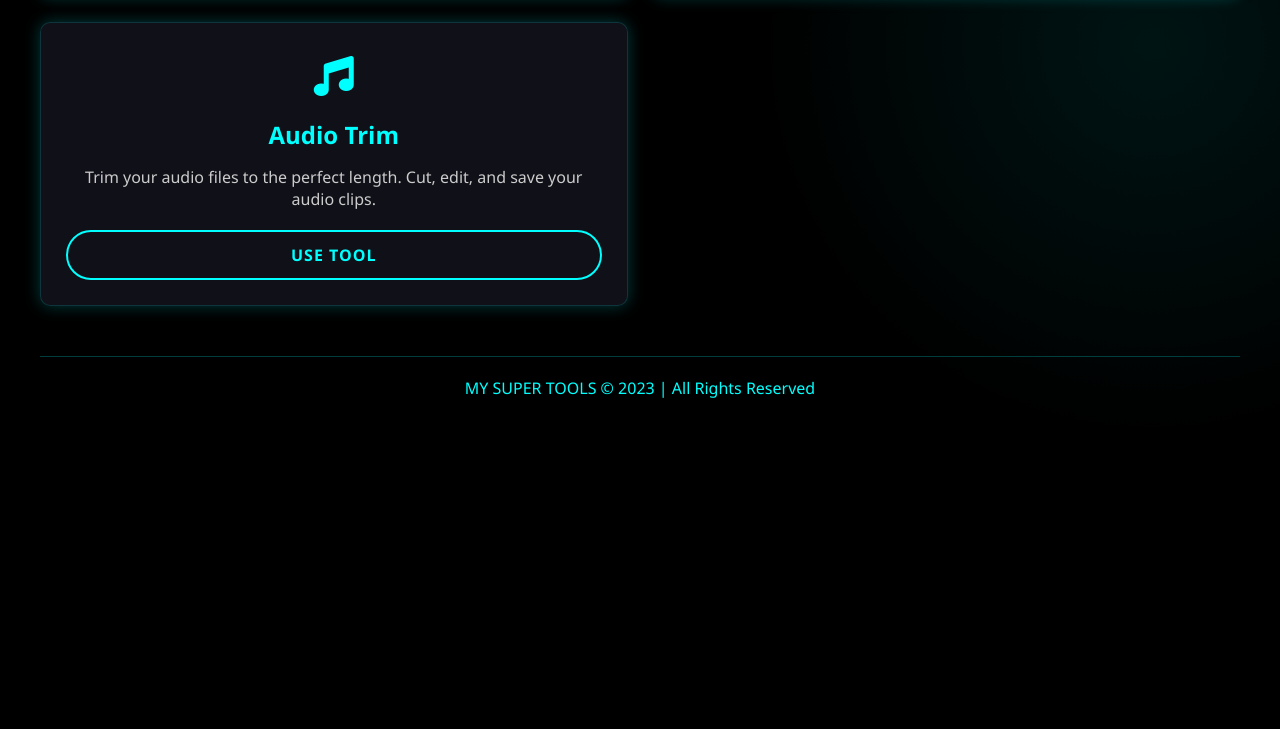
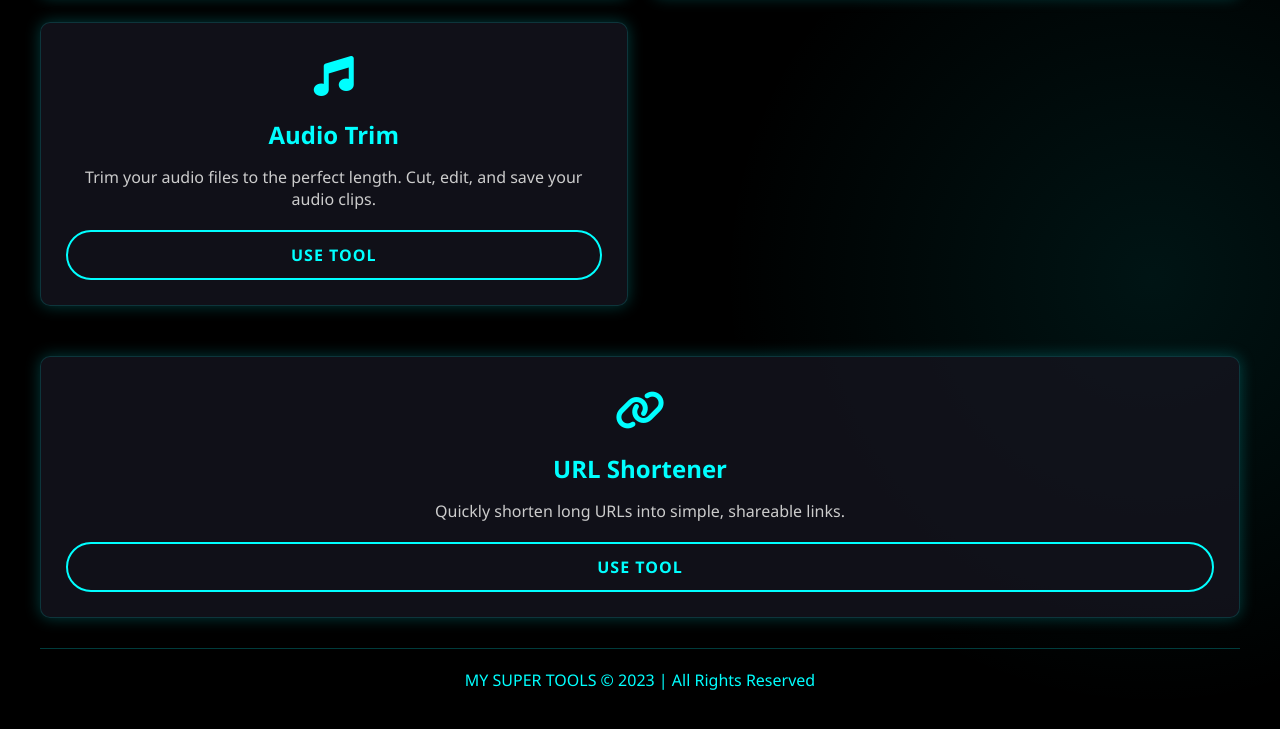
Before and after one commit to loveonline/tension, a plain HTML site: page index.html in a window 1280 px wide. Shown: the part 1534-2263 px from the top of the page. Before the commit the page ends 1973 px from the top, so only its background shows below. Drawn offline with Linux system fonts and the light colour scheme.

Commit message:
Update index.html

```diff
--- a/index.html
+++ b/index.html
@@ -299,6 +299,18 @@
                     <a href="audio-trim.html" class="btn">Use Tool</a>
                 </div>
             </div>
+            <!-- Tool 10: URL Shortener -->
+<div class="tool-card">
+    <div>
+        <div class="tool-icon">
+            <i class="fas fa-link"></i>
+        </div>
+        <h2>URL Shortener</h2>
+        <p>Quickly shorten long URLs into simple, shareable links.</p>
+    </div>
+    <a href="url-shortener.html" class="btn">Use Tool</a>
+</div>
+
         </main>
 
         <footer>
```
